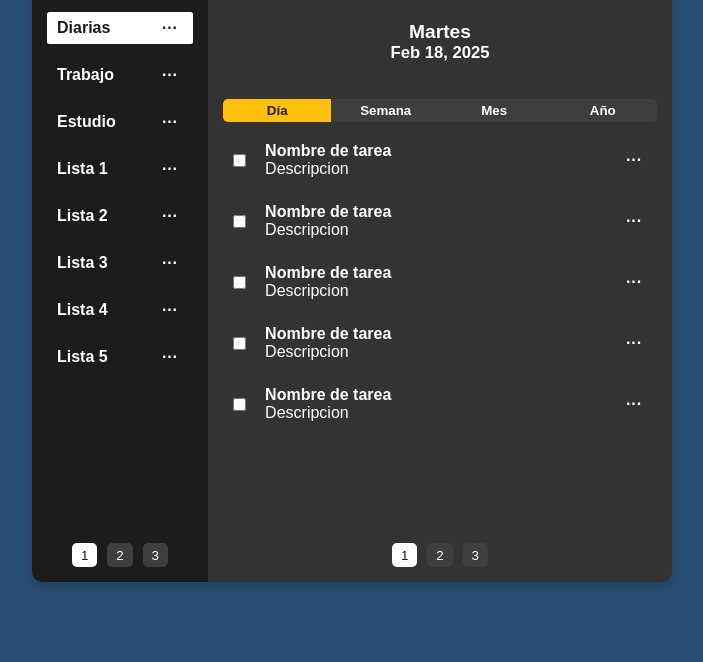
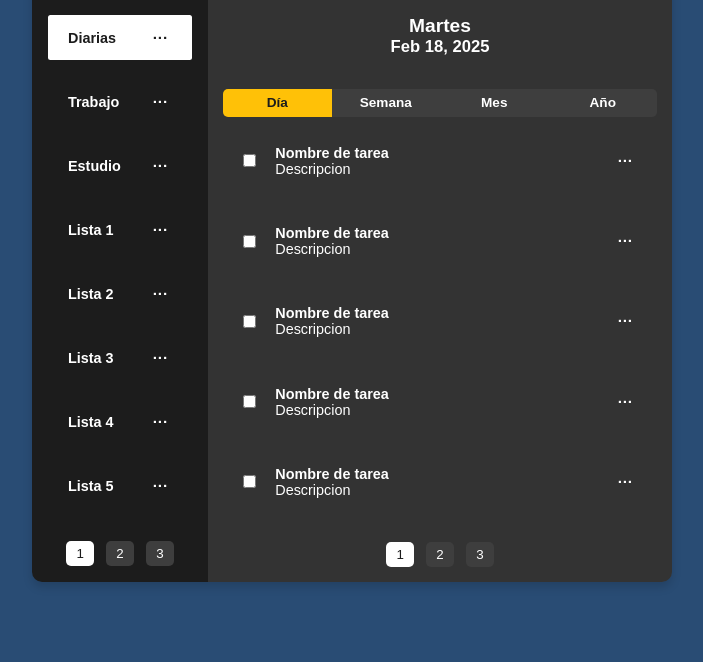
Before and after one commit to Dev-Jose7/TaskListFrontend2, a plain HTML site: page index.html in a window 1280 px wide. Shown: the part 138-800 px from the top of the page, without its empty margins (288-991 px from the left). Drawn offline with Linux system fonts and the light colour scheme.

Commit message:
Se crea UI Mobile

```diff
--- a/assets/styles/styles.css
+++ b/assets/styles/styles.css
@@ -32,14 +32,7 @@ body{
     justify-content: center;
     overflow: hidden; /* Evita el scroll */
     background-color: var(--background-color);
-    font-size: 2vh;
-}
-
-.header {
-    flex: 1;
-    display: flex;
-    flex-direction: column;
-    justify-content: center;
+    font-size: 2.2vh;
 }
 
 h1 {
@@ -51,13 +44,11 @@ h2{
 }
 
 .board {
-    display: flex;
-    justify-content: space-between;
-    align-items: center;
     border-radius: 1rem;
-    width: 50%;
-    height: 80vh;
-    box-shadow:  0 0.5rem 1rem rgba(0, 0, 0, 0.15);;
+    overflow: hidden;
+    width: 90%;
+    height: 90vh;
+    box-shadow:  0 0.5rem 1rem rgba(0, 0, 0, 0.15);
 }
 
 .board__side,
@@ -66,24 +57,19 @@ h2{
     flex-direction: column;
     justify-content: space-between;
     gap: 2vh;
+    height: 100%;
 }
 
 .board__side{
-    width: 30%;
-    height: 100%;
-    padding: 1.5rem;
+    display: none;
     background-color: var(--primary-color);
-    border-top-left-radius: 1rem;
-    border-bottom-left-radius: 1rem;
+    padding: 2vh;
 }
 
 .board__main{
-    width: 80%;
     height: 100%;
     padding: 1.5rem;
     background: var(--secondary-color);
-    border-top-right-radius: 1rem;
-    border-bottom-right-radius: 1rem;
 }
 
 .board__header{
@@ -96,25 +82,31 @@ h2{
     display: flex;
     align-items: center;
     gap: 0.7rem;
-    /* font-size: 1.1rem; */
+    flex: 1;
 }
 
 .board__logo svg{
-    width: 1.8vw;
+    width: 7vw;
     fill: var(--accent-color);
+}
+
+.board__add{
+    display: flex;
+    justify-content: space-between;
+    gap: 1vh;
 }
 
 .board__date{
     text-align: center;
-    padding: 2rem;
+    padding: 2vh;
 }
 
 .board__date h3 {
-    font-size: 1.5vw;
+    font-size: 3vh;
 }
 
 .board__date h4 {
-    font-size: 1.3vw;
+    font-size: 2.2vh;
 }
 
 .board__table{
@@ -122,7 +114,6 @@ h2{
     flex-direction: column;
     flex: 1;
 }
-
 
 .board__filter{
     display: flex;
@@ -135,8 +126,14 @@ h2{
     border: none;
     background-color: var(--auxiliary-color);
     color: var(--text-color);
-    padding: 0.4rem;
+    padding: 1.5vh;
     font-weight: bold;
+    transition: all 0.3s ease;
+}
+
+.board__filter-button:active{
+    color: var(--primary-color);
+    background-color: var(--accent-color);
 }
 
 .board__filter-button--selected{
@@ -146,6 +143,10 @@ h2{
 
 .board__content{
     flex: 1;
+    display: flex;
+    justify-content: space-between;
+    flex-direction: column;
+    margin: 2vh 0;
 }
 
 .board__list,
@@ -153,11 +154,11 @@ h2{
     display: flex;
     justify-content: space-between;
     align-items: center;
-    padding: 0.5rem 1rem;
+    padding: 1.5vh 2.5vh;
     border-radius: 0.25rem;
-    margin: 1.5rem 0;
-    transition: background 0.3s ease;
-    gap: 1.5vw;
+    margin: 0;
+    transition: all 0.3s ease;
+    gap: 3vh;
 }
 
 .board__list:hover{
@@ -181,7 +182,7 @@ h2{
 .board__pagination{
     display: flex;
     justify-content: center;
-    gap: 1rem;
+    gap: 1.5vh;
 }
 
 .board__add{
@@ -193,7 +194,7 @@ h2{
 }
 
 .btn{
-    padding: 0.35vw 0.7vw;
+    padding: 1vh 2vh;
     /* font-size: 1rem; */
     color: var(--text-color);
     border: none;
@@ -220,11 +221,11 @@ h2{
 .btn__list--edit{
     border: none;
     /* font-size: 1.5rem; */
-    font-size: 1.25vw;
+    font-size: 2.5vh;
     color: var(--text-color);
     font-weight: bold;
     background-color: transparent;
-    padding: 0.2rem 0.5rem;
+
 }
 
 .btn__list--edit:hover{
@@ -291,7 +292,6 @@ h2{
 }
 
 .modal__header {
-    /* font-size: 1.3rem; */
     color: var(--accent-color);
 }
 
@@ -299,12 +299,12 @@ h2{
     background-color: transparent;
     color: var(--text-color);
     border: none;
-    font-size: 1.5vw;
+    font-size: 3vh;
     cursor: pointer;
     position: absolute;
     top: 0;
     right: 0;
-    padding: 0.7vw;
+    padding: 1.5vh;
 }
 
 .modal__body {
@@ -312,10 +312,6 @@ h2{
     flex-direction: column;
     justify-content: space-between;
 }
-
-/* .modal__body h4{
-    font-size: 1.2rem;
-} */
 
 .modal__option{
     display: flex;
@@ -335,16 +331,117 @@ h2{
 
 .form-input {
     width: 100%;
-    padding: 10px;
-    margin: 10px 0;
+    padding: 1.5vh;
+    margin: 1.5vh 0;
     background-color: var(--auxiliary-color);
-    border: 1px solid var(--secondary-color);
+    border: 0.25vh solid var(--secondary-color);
     border-radius: 5px;
     color: var(--text-color);
-    font-size: 1vw;
+    font-size: 2vh;
 }
 
 .form-input:focus {
     outline: none;
     border-color: var(--accent-color);
 }
+
+@media(min-width:768px){
+    body{
+        font-size: 1.8vh;
+    }
+
+    .board{
+        display: flex;
+        justify-content: space-between;
+        align-items: center;
+        height: 80vh;
+    }
+
+    .board__side{
+        display: flex;
+        width: 30%;
+    }
+
+    .board__main{
+        width: 70%;
+    }
+
+    .board__logo{
+        font-size: 1.8vh;
+    }
+
+    .board__logo svg{
+        width: 3vw;
+    }
+
+    .board__filter-button{
+        font-size: 1.7vh;
+        padding: 1vh;
+    }
+
+    /* .board__task{
+        padding: 1vh 2vh;
+        margin: 1.5vh 0;
+    } */
+
+    .btn{
+        padding: 0.4vw 0.8vw;
+    }
+
+    .btn__list--mobile{
+        display: none;
+    }
+
+    .btn__list--edit{
+        font-size: 1.2vw;
+        padding: 0.2vh 0.5vh;
+    }
+}
+
+@media(min-width: 1025px){
+    .board{
+        width: 50%;
+    }
+
+    .board__main{
+        width: 80%;
+    }
+
+    .board__logo{
+        flex: unset;
+    }
+
+    .board__logo svg{
+        width: 1.8vw;
+    }
+
+    .board__date h3 {
+        font-size: 1.5vw;
+    }
+
+    .board__date h4 {
+        font-size: 1.3vw;
+    }
+
+    .board__filter-button {
+        padding: 0.5vw;
+    }
+
+    .board__list,
+    .board__task{
+        gap: 1.5vw;
+        /* padding: 0.5rem 1rem;
+        margin: 1.5rem 0; */
+    }
+
+    .btn-close{
+        font-size: 1.5vw;
+        padding: 0.7vw;
+    }
+
+    .form-input{
+        padding: 10px;
+        margin: 10px 0;
+        border: 0.5vw solid var(--secondary-color);
+    }
+}
--- a/index.html
+++ b/index.html
@@ -8,7 +8,7 @@
     <link rel="stylesheet" href="/assets/styles/styles.css">
 </head>
 <body>
-    <section class="board shadow">
+    <section class="board">
         <div class="board__side">
 
             <div class="board__header">
@@ -85,6 +85,10 @@
                     <button class="btn btn__add">
                         <i class="fas fa-plus"></i>
                         Tarea
+                    </button>
+
+                    <button class="btn btn__list btn__list--mobile">
+                        <i class="fas fa-bars"></i>
                     </button>
                 </div>
             </div>
@@ -198,7 +202,7 @@
             <div class="modal__body">
                 <form id="modalForm">
                     <input type="text" class="form-input" placeholder="Nombre" required>
-                    <input type="date" class="form-input" placeholder="Correo" required>
+                    <input type="date" class="form-input" placeholder="Fecha" required>
                     <textarea class="form-input" placeholder="Mensaje (Opcional)" rows="4"></textarea>
                 </form>
             </div>
```
